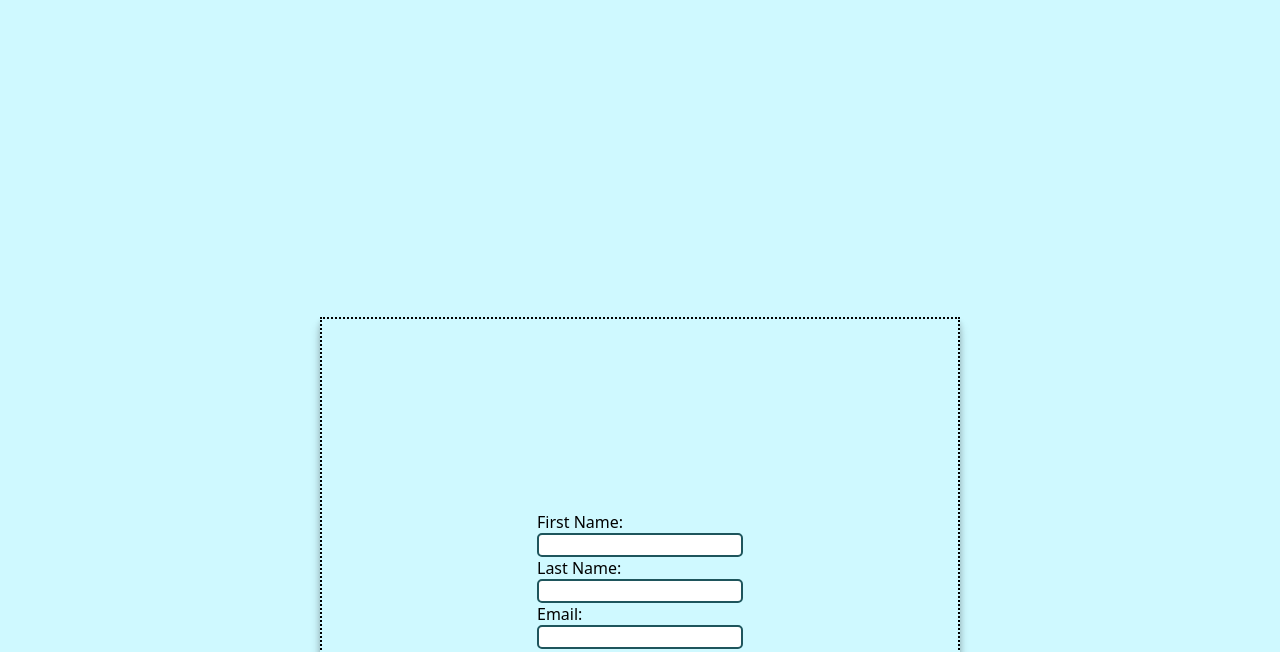
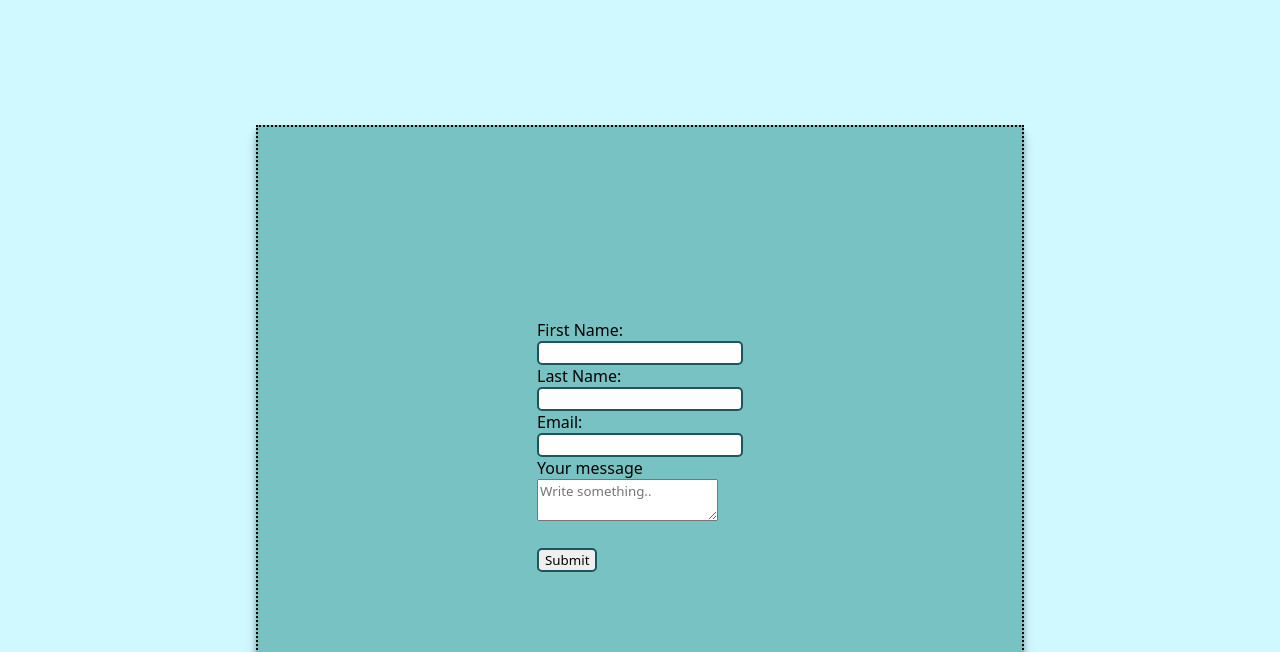
Before and after one commit to sofchr/personal-website, a plain HTML site: page contact.html in a window 1280 px wide. Shown: the part 146-798 px from the top of the page. Drawn offline with Linux system fonts and the light colour scheme.

Commit message:
add final styling edits

```diff
--- a/index.css
+++ b/index.css
@@ -80,14 +80,14 @@ h2 {
   flex-direction: column;
   flex-wrap: wrap;
   border-style: solid;
-  border-radius: 10px; /*curve border*/
+  border-radius: 10px;
   background-color: #598392;
   padding: 5px;
   flex-grow: 1;
   flex-shrink: 0;
   flex-basis: 0;
 }
-/* need to tweak shadow dimensions */
+
 .my-photo {
   box-shadow: 0 10px 10px 0 rgba(0, 0, 0, 0.2), 0 8px 8px 0 rgba(0, 0, 0, 0.19);
 }
@@ -114,10 +114,11 @@ footer {
   display: flex;
   justify-content: center;
   padding: 15%;
+  background-color: #78c2c3;
   border-style: dotted;
   border-width: 2px;
   border-color: black;
-  margin: 25%;
+  margin: 10% 20% 10% 20%;
   box-shadow: 0 10px 10px 0 rgba(0, 0, 0, 0.2), 0 5px 5px 0 rgba(0, 0, 0, 0.19);
 }
 
```
Also changed, not shown: contact.html (+0 -1 lines), contactsubmit.html (+1 -1 lines).
